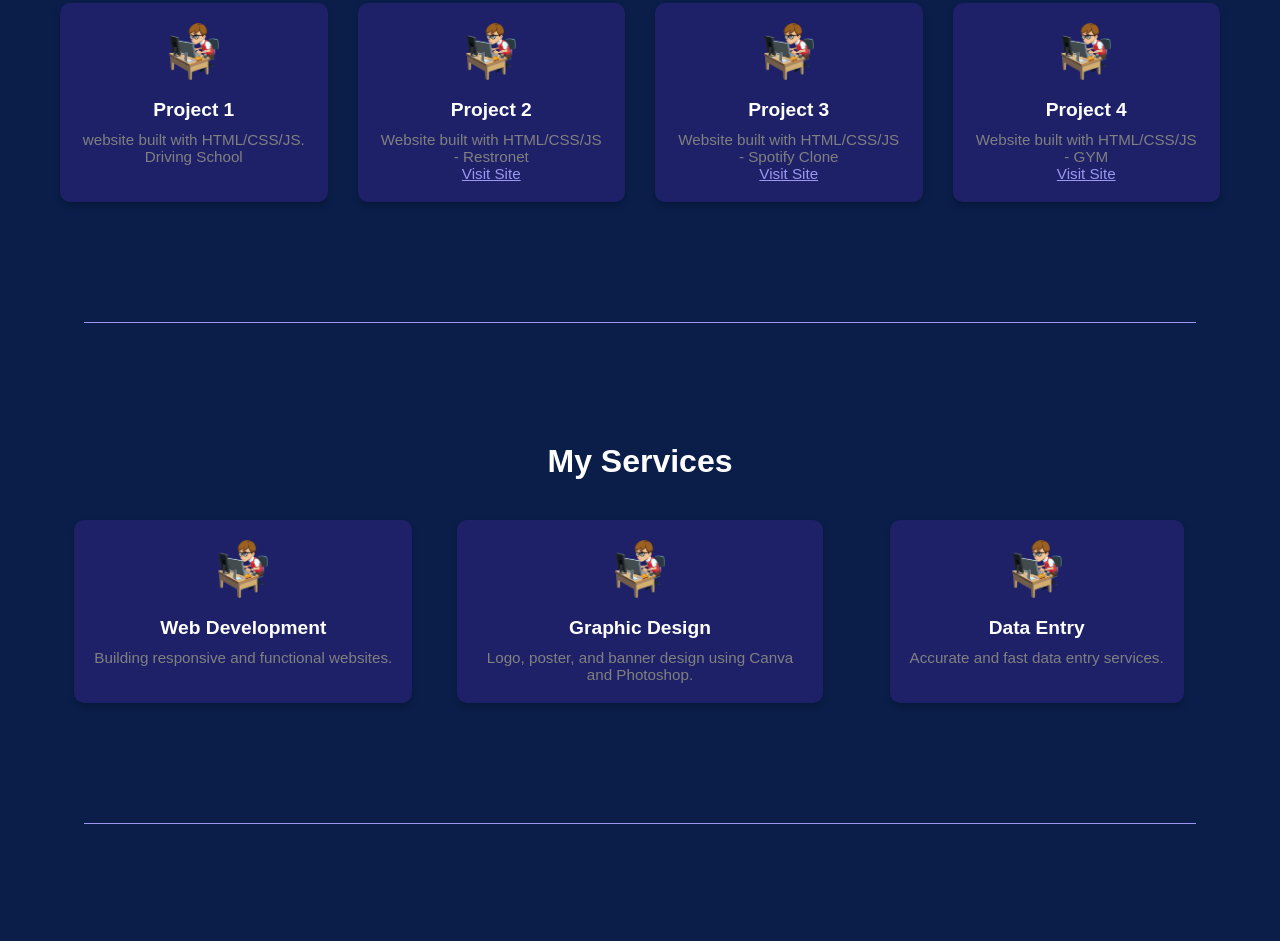
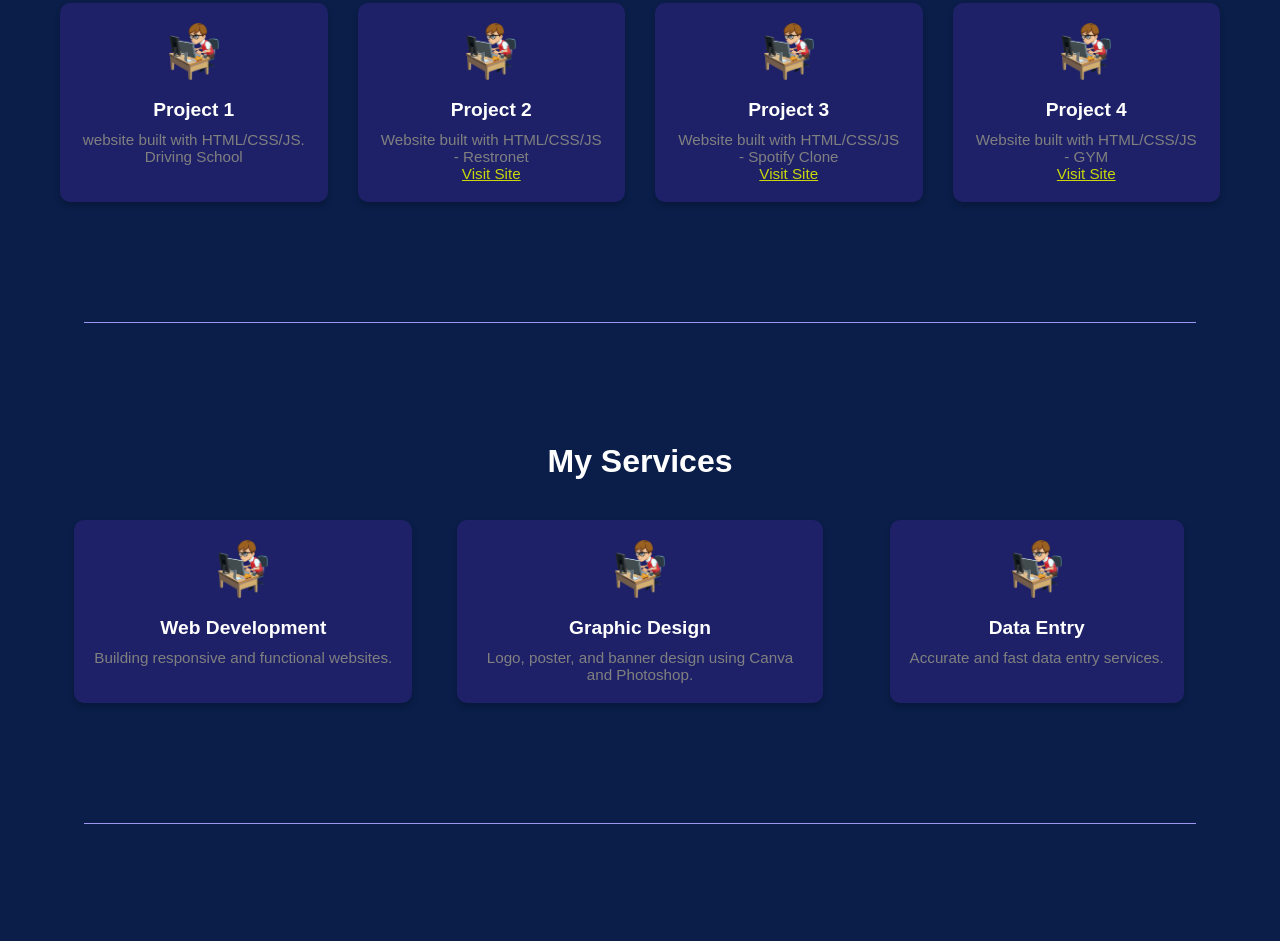
Before and after one commit to Sonuyadav18/sonuyadav, a plain HTML site: page index.html in a window 1280 px wide. Shown: the part 1626-2567 px from the top of the page. Drawn offline with nearby package versions, Linux system fonts and the light colour scheme.

Commit message:
Update index.html

```diff
--- a/index.html
+++ b/index.html
@@ -337,7 +337,7 @@
     <div class="card-title">Project 2</div>
     <div class="card-desc">
         Website built with HTML/CSS/JS - Restronet<br>
-        <a href="https://sonuyadav18.github.io/project1/" target="_blank" style="color: #9c97f1;">Visit Site</a></br>
+        <a href="https://sonuyadav18.github.io/project1/" target="_blank" style="color: #cad80a;">Visit Site</a></br>
     </div>
 </div>
 
@@ -346,7 +346,7 @@
     <div class="card-title">Project 3</div>
     <div class="card-desc">
         Website built with HTML/CSS/JS - Spotify Clone<br>
-        <a href="https://sonuyadav18.github.io/project3/" target="_blank" style="color: #9c97f1;">Visit Site</a></br>
+        <a href="https://sonuyadav18.github.io/project3/" target="_blank" style="color: #cad80a;">Visit Site</a></br>
     </div>
 </div>
 
@@ -355,7 +355,7 @@
     <div class="card-title">Project 4</div>
     <div class="card-desc">
         Website built with HTML/CSS/JS - GYM<br>
-        <a href="https://sonuyadav18.github.io/project2/" target="_blank" style="color: #9c97f1;">Visit Site</a></br>
+        <a href="https://sonuyadav18.github.io/project2/" target="_blank" style="color: #cad80a;">Visit Site</a></br>
     </div>
 </div>
 
```
